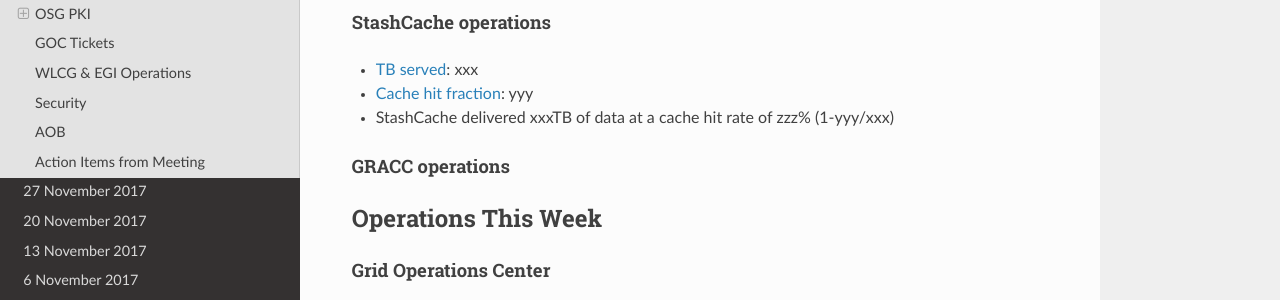
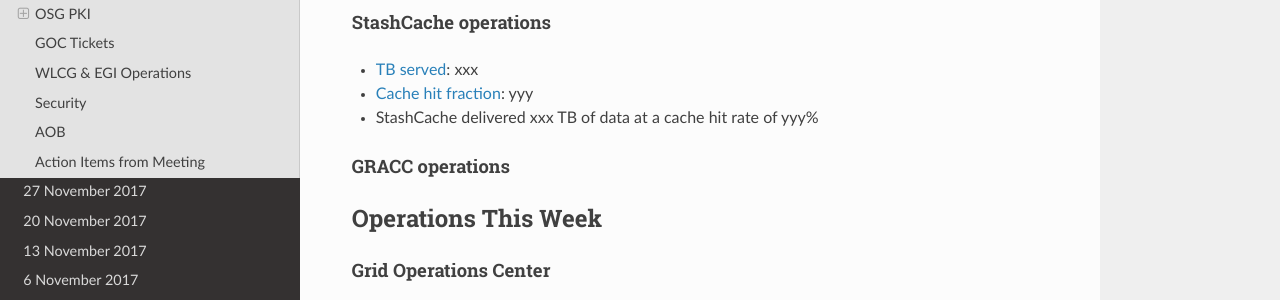
Before and after one commit to osg-htc/operations, an MkDocs documentation site: the page built from docs/WeeklyMinutes/04Dec2017.md, in a window 1280 px wide and 900 px high, scrolled down 736 px. Shown: the part 150-450 px from the top of the window. Built offline with MkDocs 1.6.1, drawn with Linux system fonts in a browser that asks for light colours; nearby versions of some CDN libraries; old or Windows-style settings are respelled for this version of MkDocs.

Commit message:
Update 04Dec2017.md

```diff
--- a/docs/WeeklyMinutes/04Dec2017.md
+++ b/docs/WeeklyMinutes/04Dec2017.md
@@ -29,7 +29,7 @@
 #### StashCache operations
    * [TB served](http://tinyurl.com/ydaereyo): xxx
    * [Cache hit fraction](http://tinyurl.com/ydaereyo): yyy
-   * StashCache delivered xxxTB of data at a cache hit rate of zzz% (1-yyy/xxx)
+   * StashCache delivered xxx TB of data at a cache hit rate of yyy%
 
 #### GRACC operations
 
```
